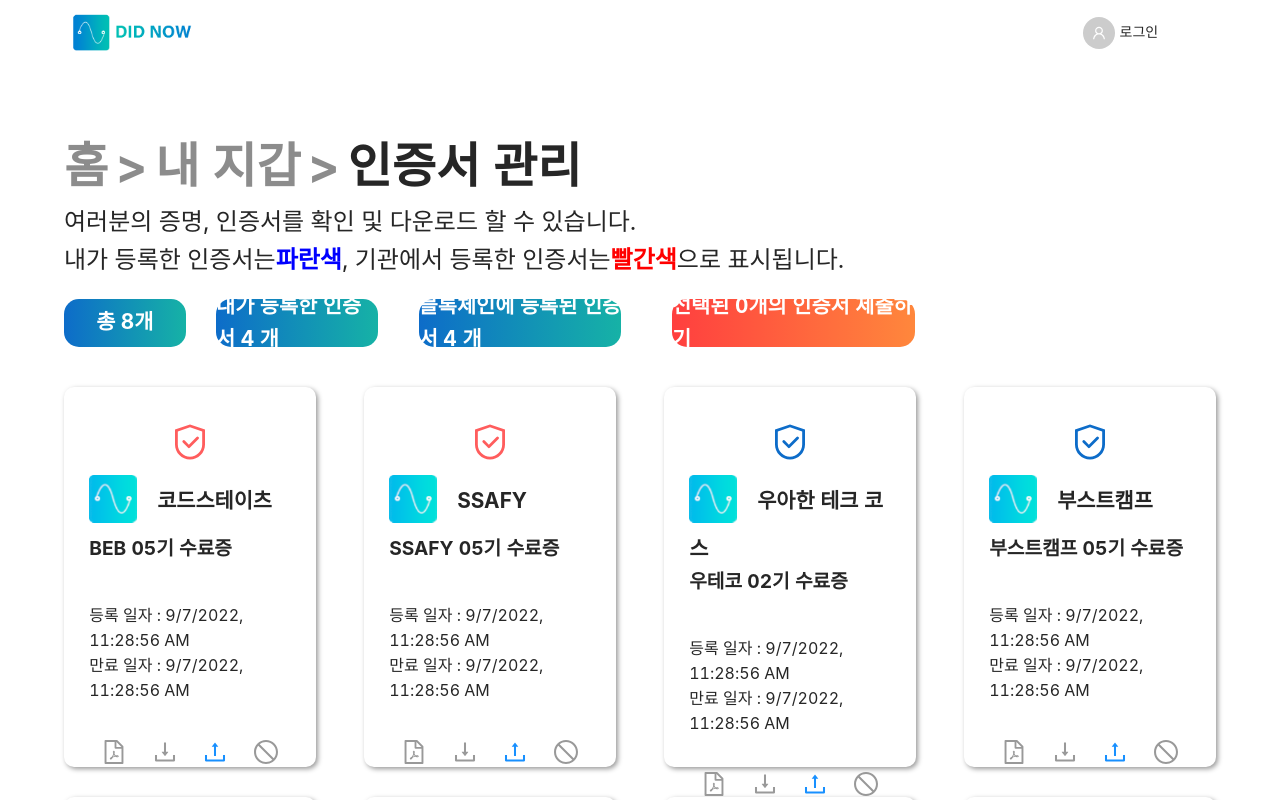
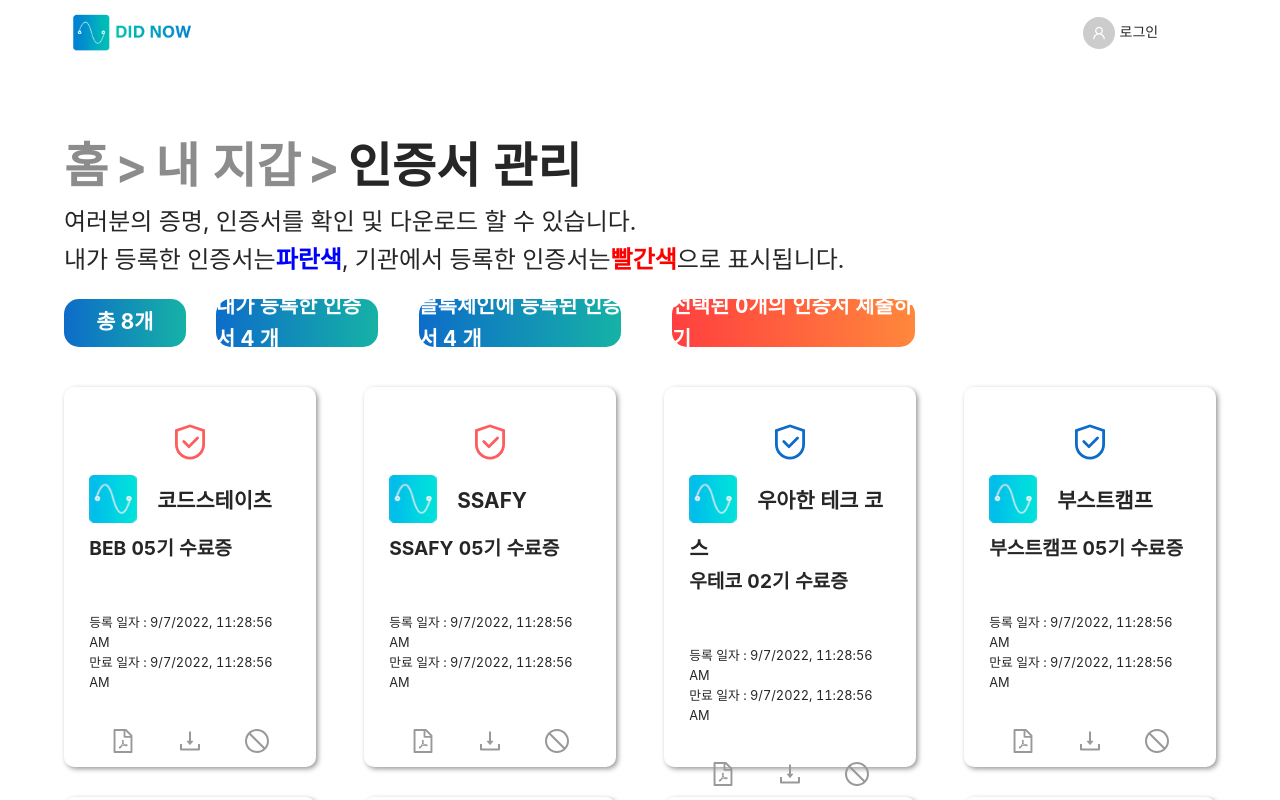
Before and after one commit to codestates/DIDNOW, a React (Create React App) app in the folder FE/client/: page /holdermanage in a window 1280 px wide. Shown: the top 800 px of the page. Built offline with nearby package versions, Linux system fonts and the light colour scheme.

Commit message:
delete submit button, selected animation

```diff
--- a/FE/client/src/component/style/vc.css
+++ b/FE/client/src/component/style/vc.css
@@ -16,6 +16,13 @@
   -webkit-transform: scale(1.1); /*  크롬 */
   -moz-transform: scale(1.1); /* FireFox */
   -o-transform: scale(1.1); /* Opera */
+}
+
+.vc--selected {
+  border: 4px solid transparent;
+  background: linear-gradient(#fff, #fff) padding-box,
+    linear-gradient(90deg, rgba(13, 108, 201, 1) 0%, rgba(22, 178, 166, 1) 100%)
+      border-box;
 }
 
 .vc--title {
@@ -41,8 +48,8 @@
 }
 
 .vc--date {
-  font-size: 1rem;
-  margin: 40px 0 0 0;
+  font-size: 0.8rem;
+  margin: 50px 0 0 0;
 }
 
 .vc--action {
--- a/FE/client/src/component/vc.js
+++ b/FE/client/src/component/vc.js
@@ -1,11 +1,9 @@
 import "./style/vc.css";
 import logo from "../img/didnow-icon.png";
-import { Link } from "react-router-dom";
 import { Row, Col, Tooltip } from "antd";
 import {
   SafetyOutlined,
   FilePdfOutlined,
-  UploadOutlined,
   DownloadOutlined,
   StopOutlined,
 } from "@ant-design/icons";
@@ -44,25 +42,18 @@
         </div>
         <div className="vc--action">
           <Row style={{ textAlign: "center" }}>
-            <Col span={6}>
+            <Col span={8}>
               <Tooltip placement="top" title={"미리보기"}>
                 <FilePdfOutlined />
               </Tooltip>
             </Col>
-            <Col span={6}>
+            <Col span={8}>
               <Tooltip placement="top" title={"PDF 다운로드"}>
                 <DownloadOutlined />
               </Tooltip>
             </Col>
-            <Col span={6}>
-              <Tooltip placement="top" title={"제출하기"}>
-                <Link to="/usersubmit">
-                  <UploadOutlined />
-                </Link>
-              </Tooltip>
-            </Col>
             <Tooltip placement="top" title={"삭제하기"}>
-              <Col span={6}>
+              <Col span={8}>
                 <StopOutlined />
               </Col>
             </Tooltip>
```
